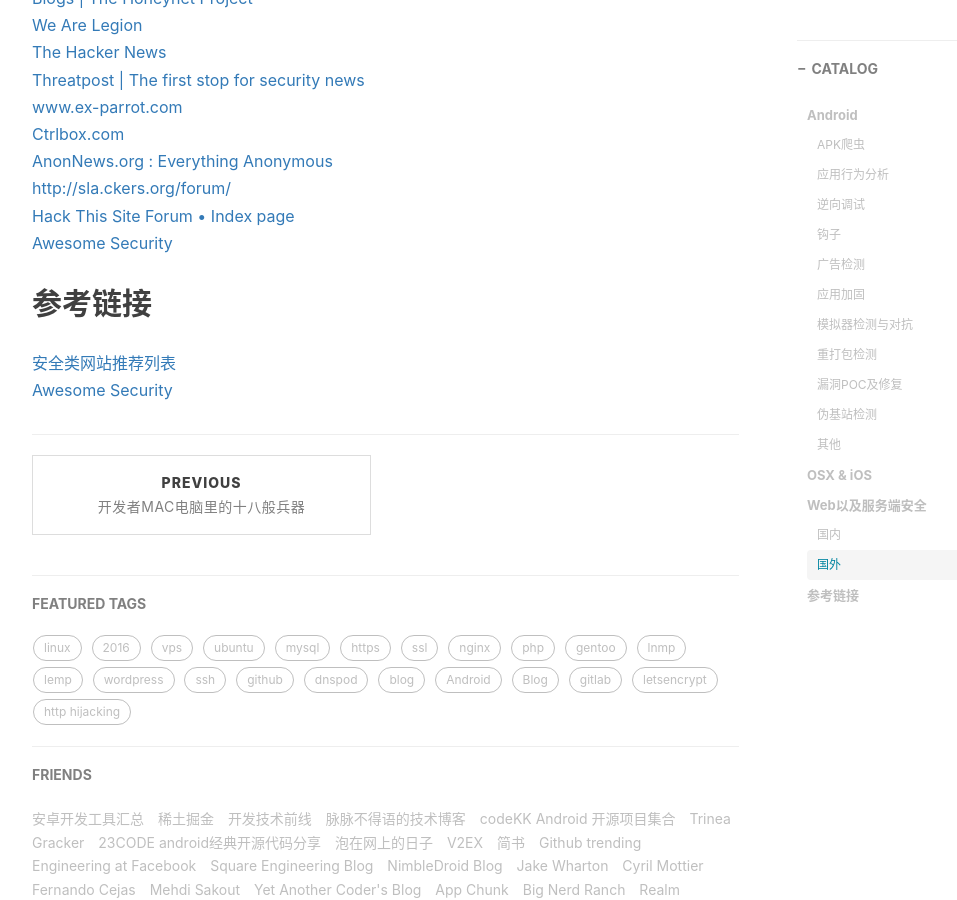
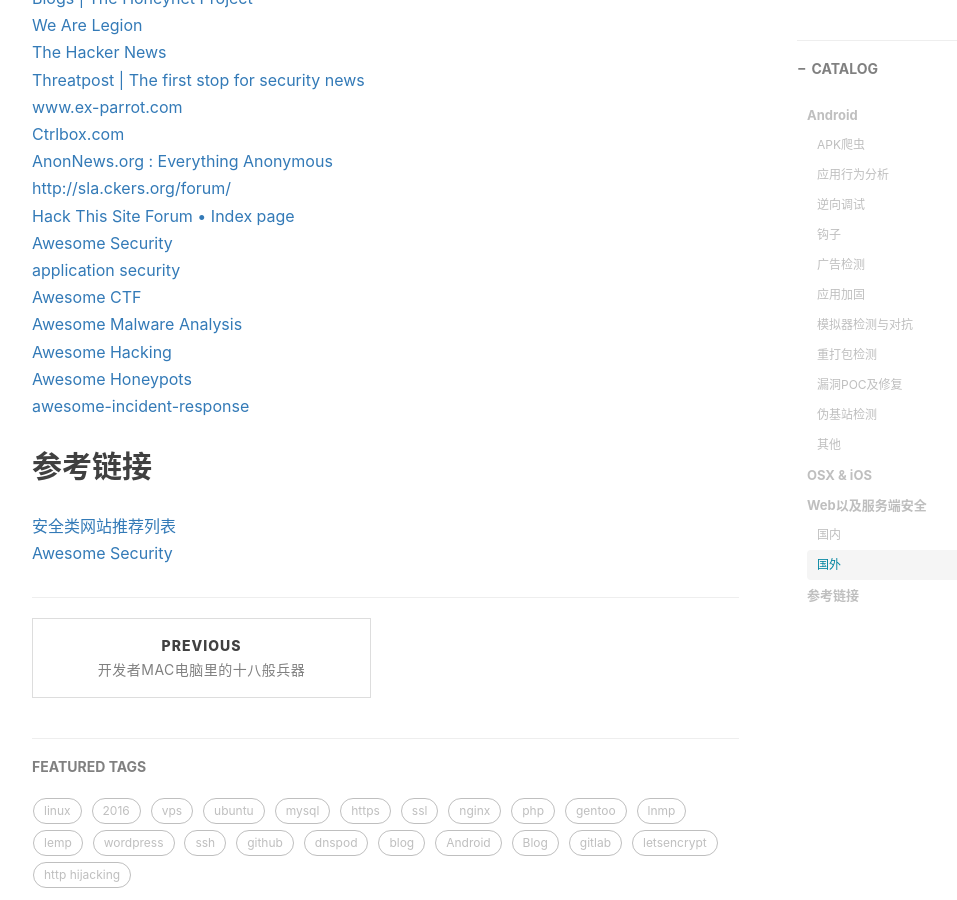
Before and after one commit to figofuture/figofuture.github.io, a Jekyll site: the page built from _posts/2016-07-19-security-websites-list.markdown, in a window 1280 px wide and 900 px high, scrolled down 4581 px. Shown: the whole window, without its empty margins (233-1190 px from the left). Built offline with Jekyll 4.4.1, drawn with Linux system fonts in a browser that asks for light colours; nearby versions of some CDN libraries; comment, search, counter and statistics services are not loaded.

Commit message:
update security websites list

```diff
--- a/_posts/2016-07-19-security-websites-list.markdown
+++ b/_posts/2016-07-19-security-websites-list.markdown
@@ -142,6 +142,12 @@
 [http://sla.ckers.org/forum/](http://sla.ckers.org/forum/)
 [Hack This Site Forum • Index page](http://www.hackthissite.org/forums/)
 [Awesome Security](https://github.com/sbilly/awesome-security)
+[application security](https://github.com/paragonie/awesome-appsec)
+[Awesome CTF](https://github.com/apsdehal/awesome-ctf)
+[Awesome Malware Analysis](https://github.com/rshipp/awesome-malware-analysis)
+[Awesome Hacking](https://github.com/carpedm20/awesome-hacking)
+[Awesome Honeypots](https://github.com/paralax/awesome-honeypots)
+[awesome-incident-response](https://github.com/meirwah/awesome-incident-response)
 
 ## 参考链接
 [安全类网站推荐列表](http://daily.zhihu.com/story/3877456)
```
